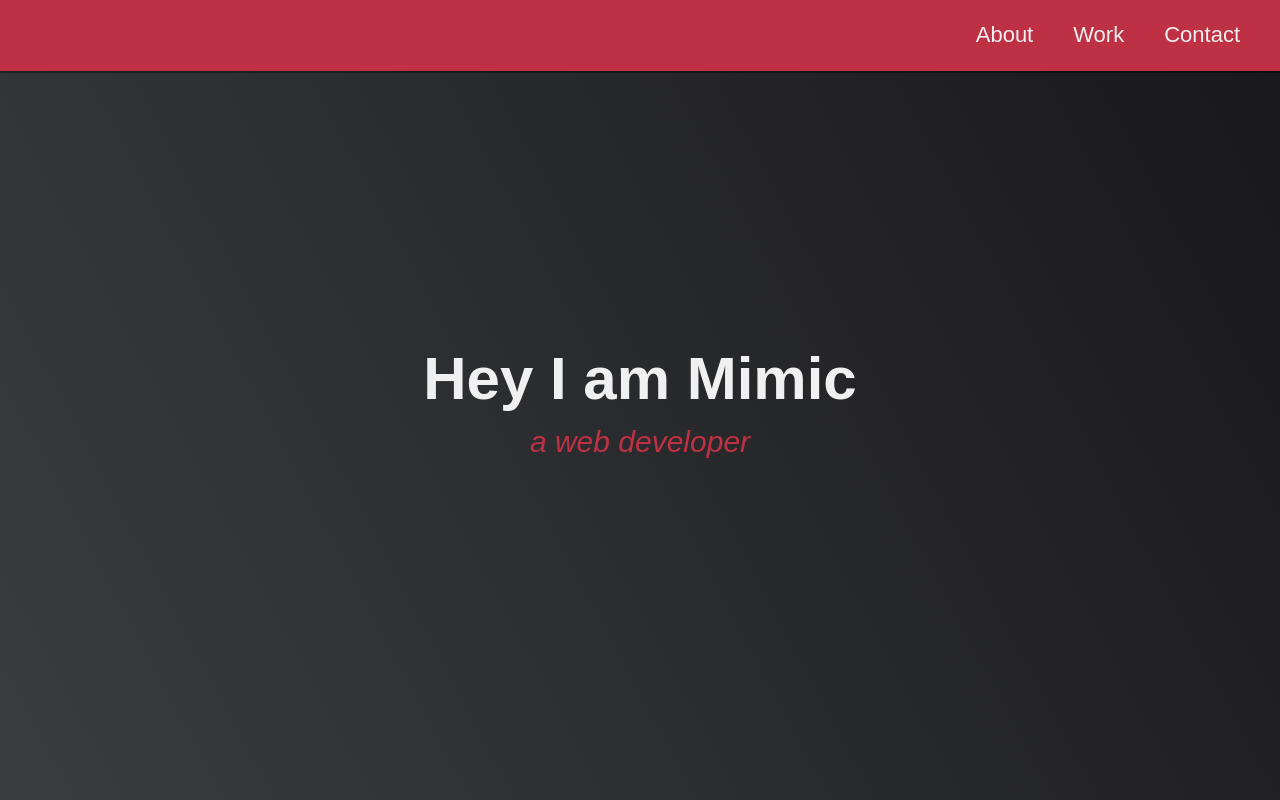
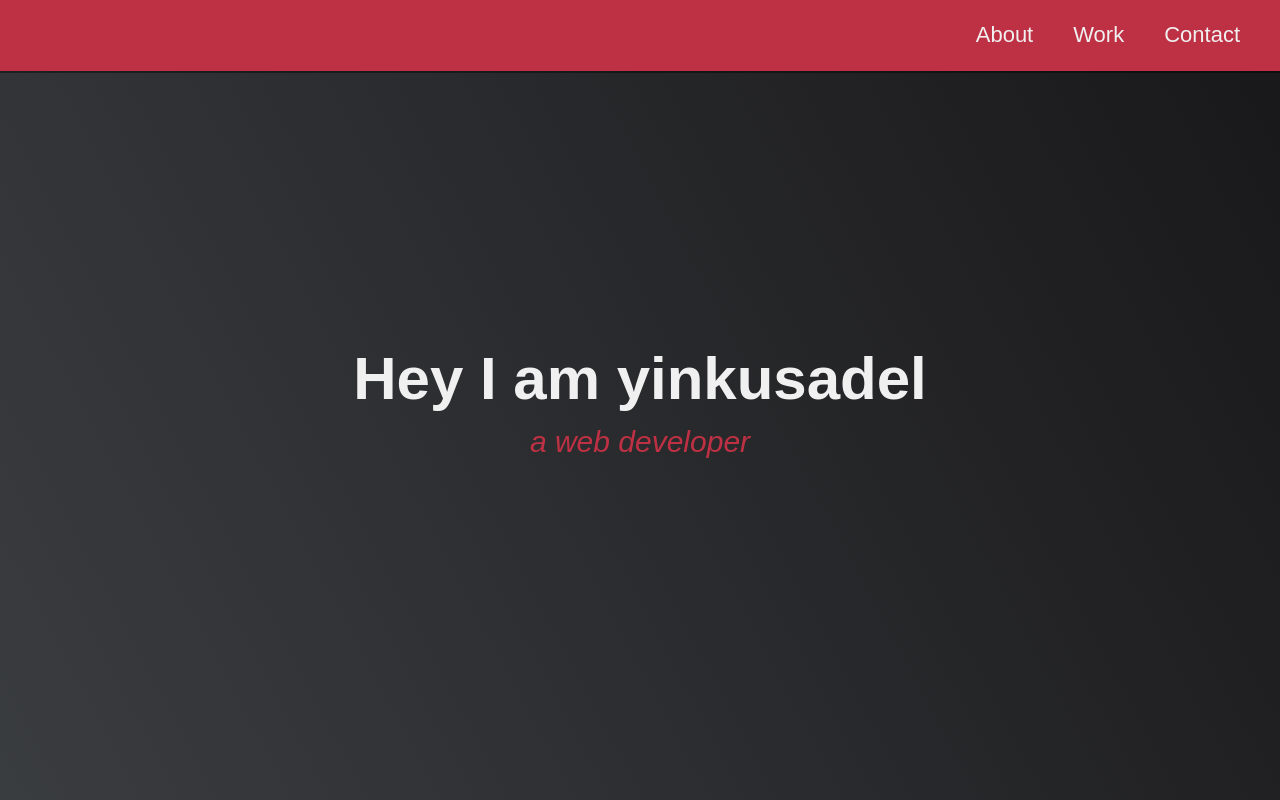
Before and after one commit to Yinkusadel/20-fcc-personal-portfolio-webpage, a website: page index.html in a window 1280 px wide. Shown: the top 800 px of the page. Drawn offline with Linux system fonts and the light colour scheme.

Commit message:
add complete solution

```diff
--- a/index.html
+++ b/index.html
@@ -28,7 +28,7 @@
     <!-- START WELCOME SECTION -->
 
     <section id="welcome-section" class="welcome-section">
-      <h1>Hey I am Mimic</h1>
+      <h1>Hey I am yinkusadel</h1>
       <p>a web developer</p>
     </section>
 
```
